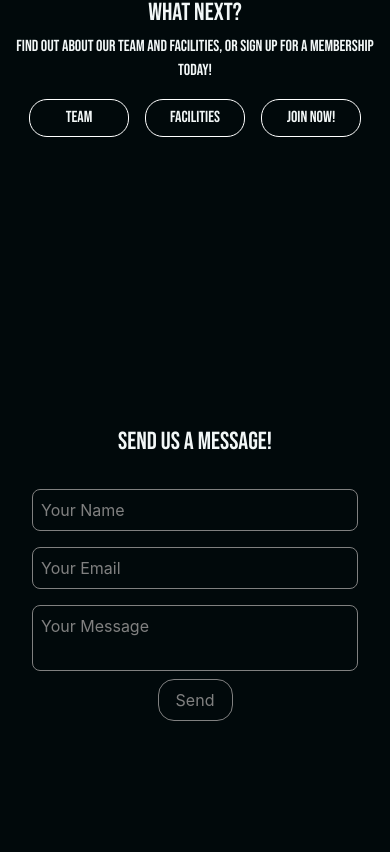
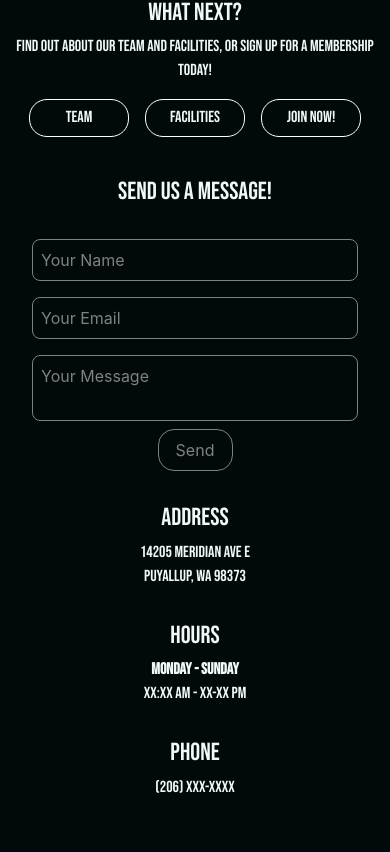
Before and after one commit to agtTwilight/iron-temple, a React (Create React App) app: page /about in a window 390 px wide. Shown: the part 712-1564 px from the top of the page. Built offline with nearby package versions, Linux system fonts and the light colour scheme.

Commit message:
updates to footer function on mobile

```diff
--- a/public/index.html
+++ b/public/index.html
@@ -1,13 +1,15 @@
 <!DOCTYPE html>
 <html lang="en">
-
 	<head>
 		<meta charset="utf-8" />
-  <link rel="icon" href="%PUBLIC_URL%/favicon.ico" />
+		<link rel="icon" href="logo.png" />
 		<meta name="viewport" content="width=device-width, initial-scale=1" />
 		<meta name="theme-color" content="#000000" />
-  <meta name="description" content="Web site created using create-react-app" />
-  <link rel="apple-touch-icon" href="%PUBLIC_URL%/logo192.png" />
+		<meta
+			name="description"
+			content="Web site created using create-react-app"
+		/>
+		<link rel="apple-touch-icon" href="logo.png" />
 		<!--
       manifest.json provides metadata used when your web app is installed on a
       user's mobile device or desktop. See https://developers.google.com/web/fundamentals/web-app-manifest/
@@ -22,7 +24,7 @@
       work correctly both with client-side routing and a non-root public URL.
       Learn how to configure a non-root public URL by running `npm run build`.
     -->
-  <title>React App</title>
+		<title>Iron Temple</title>
 	</head>
 
 	<body>
@@ -39,5 +41,4 @@
       To create a production bundle, use `npm run build` or `yarn build`.
     -->
 	</body>
-
 </html>
--- a/src/App.css
+++ b/src/App.css
@@ -19,6 +19,8 @@ body {
 
 .App {
 	text-align: center;
+	display: flex;
+	flex-direction: column;
 }
 
 .App-logo {
--- a/src/components/Footer/index.js
+++ b/src/components/Footer/index.js
@@ -5,11 +5,15 @@ import './style.css';
 
 export const Footer = () => {
 	return (
-		<footer id="footer-control" className="snap-page-vertical">
+		<footer id="footer-control">
 			<section id="footer">
 				<section id="footer-left">
 					<h2>Address</h2>
-					<a href="https://www.google.com/search?q=iron+temple+gym+washington">
+					<a
+						href="https://www.google.com/search?q=the+iron+temple+gym"
+						target="_blank"
+						rel="noreferrer"
+					>
 						<p>
 							14205 Meridian Ave E <br></br>Puyallup, WA 98373
 						</p>
--- a/src/components/Footer/style.css
+++ b/src/components/Footer/style.css
@@ -54,10 +54,8 @@ footer a {
 }
 
 @media (max-width: 999px) {
-	#footer-control {
-		height: 150vh;
-	}
 	#footer {
+		margin: 2.5rem 0;
 		height: 100%;
 		width: 100%;
 		flex-direction: column-reverse;
--- a/src/pages/About/index.js
+++ b/src/pages/About/index.js
@@ -32,7 +32,7 @@ const About = () => {
 		}
 	};
 	return (
-		<div>
+		<div id="about-container">
 			<hr></hr>
 			<nav id="about-nav">
 				<h3 id="nav-about" onClick={() => navHandler('about')}>
--- a/src/pages/About/style.css
+++ b/src/pages/About/style.css
@@ -1,6 +1,10 @@
 .active-nav {
 	text-shadow: 0 0 15px rgba(255, 255, 255);
 	transition: 0.5s ease-in-out;
+}
+
+#about-container {
+	height: fit-content;
 }
 
 #about-nav {
```
Also changed, not shown: public/logo.png (added). Lines whose indentation alone changed are shown as unchanged.
